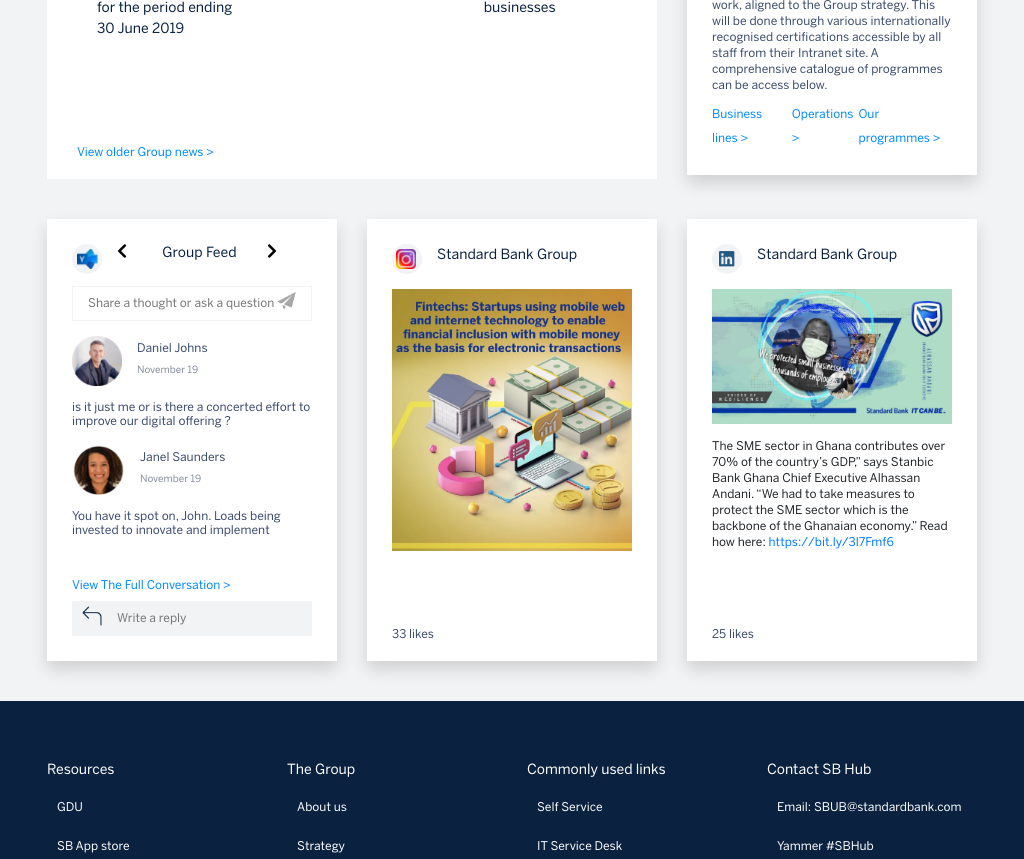
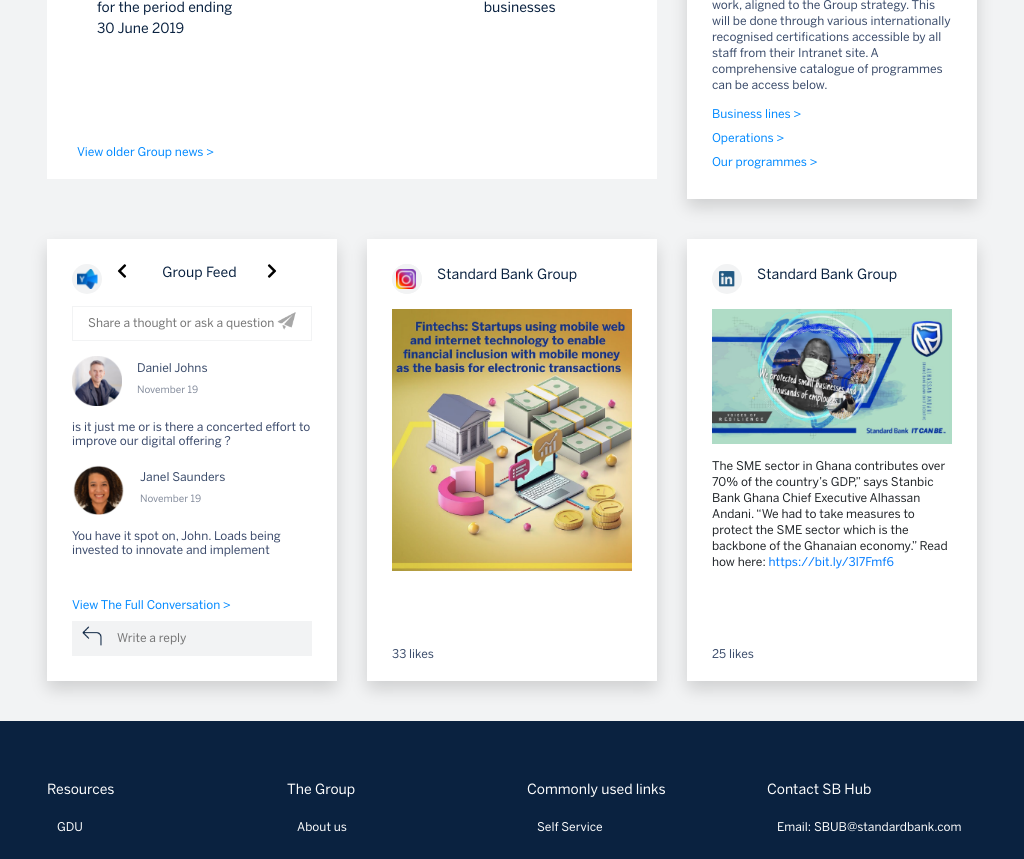
Before and after one commit to SheikhRashed/SB-Internet, a plain HTML site: page index.html in a window 1024 px wide. Shown: the part 1405-2264 px from the top of the page. Drawn offline with Linux system fonts and the light colour scheme.

Commit message:
fixed sbHub card

```diff
--- a/assets/scss/section/_tabs.scss
+++ b/assets/scss/section/_tabs.scss
@@ -149,6 +149,14 @@
     }
 }
 
+@media (min-width: 992px) and (max-width: 1024px) {
+    .tabs {
+        .breedcrumb {
+            flex-direction: column;
+        }
+    }
+}
+
 @media (max-width: 767px) {
     .tabs {
         .container {
```
Also changed, not shown: assets/css/main.css.
